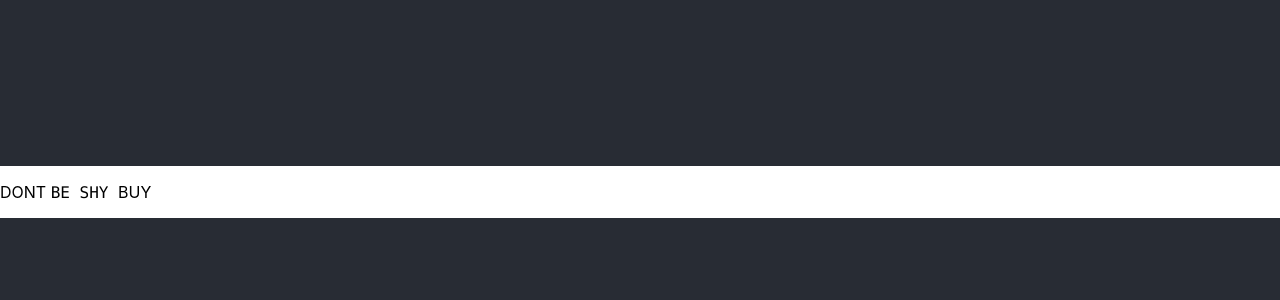
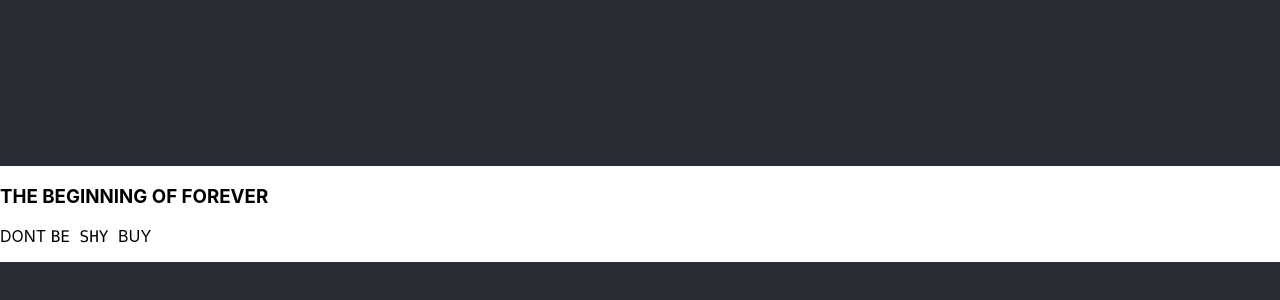
Before and after one commit to omaralim111/bubbles, a React (Create React App) app: page / in a window 1280 px wide. Shown: the part 634-934 px from the top of the page. Built offline with nearby package versions, Linux system fonts and the light colour scheme.

Commit message:
ioop98hkhkjhkjjiokjkhkjhkjkjlr4r

```diff
--- a/src/App.js
+++ b/src/App.js
@@ -8,9 +8,7 @@ function App(){
   return (
     <div>
       <header className='App-header'/>
-        <p>
-        <image src="/one.jpg" alt=""/>
-        </p>
+        <h3>THE BEGINNING OF FOREVER</h3>
         <p>
         DONT <code>BE SHY </code>BUY
         </p>
```
